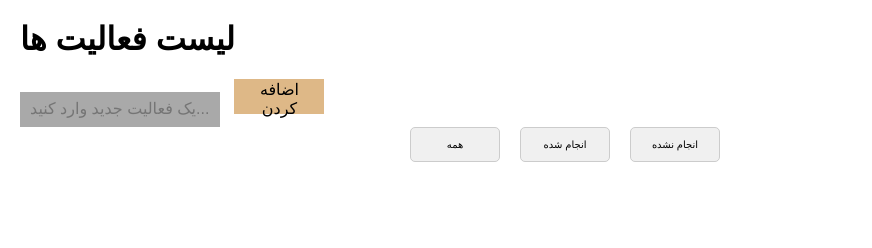
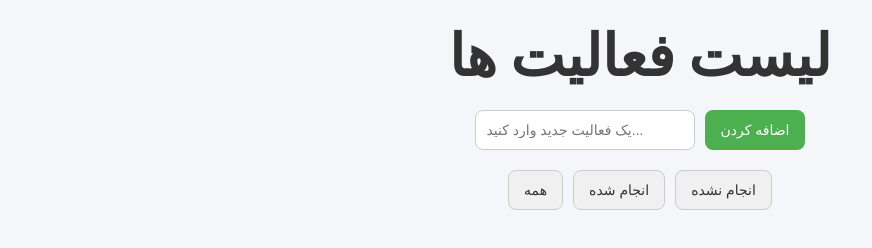
Before and after one commit to setayesh0882/to, a plain HTML site: page index.html in a window 1280 px wide. Shown: the whole page, without its empty margins (0-872 px from the left). Drawn offline with Linux system fonts and the light colour scheme.

Commit message:
edit styles

```diff
--- a/index.html
+++ b/index.html
@@ -8,10 +8,13 @@
 </head>
 
 <body>
+    <div class="header">
     <h1>لیست فعالیت ها</h1>
+    </div>
+    <div class="add-activity">
     <input type="text" id="task-input" placeholder="یک فعالیت جدید وارد کنید...">
     <button id="add-task">اضافه کردن</button>
-
+</div>
 <div id="filters">
     <button id="show-all">همه</button>
     <button id="show-completed">انجام شده</button>
--- a/style.css
+++ b/style.css
@@ -1,100 +1,130 @@
+/* ریست کردن پیش‌فرض‌ها */
+* {
+    margin: 0;
+    padding: 0;
+    box-sizing: border-box;
+}
+
 body {
-    font-family: Arial, sans-serif;
-    margin: 20px;
+    font-family: 'Inter', sans-serif;
+    background-color: #f4f6f9;
+    display: flex;
+    flex-direction: column;
+    align-items: center;
+    min-height: 100vh;
+    padding: 20px;
+}
+
+.header {
+    font-size: 1.8rem;
+    font-weight: bold;
+    margin-bottom: 20px;
+    color: #333;
+}
+
+.add-activity {
+    display: flex;
+    gap: 10px;
+    margin-bottom: 20px;
 }
 
 input[type="text"] {
-    height: 35px;
-    width: 200px;
-    background-color: darkgrey;
-    border: none;
+    height: 40px;
+    width: 220px;
+    background-color: #fff;
+    border: 1px solid #ccc;
+    border-radius: 8px;
     padding: 0 10px;
-    font-size: 16px;
+    font-size: 14px;
 }
 
 button {
-    height: 35px;
-    width: 90px;
-    background-color: burlywood;
+    height: 40px;
+    padding: 0 15px;
+    background-color: #4caf50;
+    color: white;
     border: none;
     cursor: pointer;
-    font-size: 16px;
-    margin-left: 10px;
+    font-size: 14px;
+    border-radius: 8px;
+    transition: 0.3s ease;
+}
+
+button:hover {
+    background-color: #45a049;
+}
+
+#filters {
+    display: flex;
+    justify-content: center;
+    gap: 10px;
+    margin-bottom: 20px;
+}
+
+#filters button {
+    background-color: #f0f0f0;
+    color: #333;
+    border: 1px solid #ccc;
+    border-radius: 8px;
+    padding: 8px 15px;
+    font-size: 14px;
+}
+
+#filters button:hover {
+    background-color: #ddd;
 }
 
 #task-list {
     list-style-type: none;
     padding: 0;
-    margin-top: 20px;
+    margin-top: 10px;
     width: 320px;
 }
 
 #task-list li {
     display: flex;
     align-items: center;
+    justify-content: space-between;
     gap: 10px;
-    padding: 8px;
+    padding: 10px;
     background: #fff;
-    /* border-radius: 4px; */
+    border-radius: 8px;
     margin-bottom: 8px;
+    box-shadow: 0 2px 6px rgba(0, 0, 0, 0.1);
 }
 
-
-.completed span{
+.completed span {
     text-decoration: line-through;
-    color: darkgoldenrod;
+    color: #888;
 }
 
-
 li button {
-    background-color: red;
+    background-color: #ff4d4d;
     color: white;
     border: none;
     padding: 5px 10px;
     cursor: pointer;
-    border-radius: 4px;
+    border-radius: 6px;
+    font-size: 12px;
+    transition: 0.3s ease;
 }
 
- .editbtn{
-    background-color: red;
-    color: white;
-    border: none;
-    padding: 5px 10px;
-    cursor: pointer;
-    border-radius: 4px;
-    width: 70px;
-
+li button:hover {
+    background-color: #e60000;
 }
 
-.savebtn{
-        background-color: red;
-    color: white;
-    border: none;
-    padding: 5px 10px;
-    cursor: pointer;
-    border-radius: 80px;
-
+.editbtn {
+    background-color: #2196f3;
 }
 
-#filters {
-    display: flex;
-    justify-content: center;
-    gap: 10px;
-    /* margin-top: 1rem; */
-    /* margin-bottom: 50rem; */
-    margin-right: 10rem;
+.editbtn:hover {
+    background-color: #1976d2;
 }
 
-#filters button {
-    background-color: #f0f0f0;
-    border: 1px solid #ccc;
-    border-radius: 5px;
-    padding: 8px 15px;
-    cursor: pointer;
-    font-size: 14px;
-    font-size:x-small;
+.savebtn {
+    background-color: #4caf50;
 }
 
-#filters button:hover {
-    background-color: #ddd;
+.savebtn:hover {
+    background-color: #45a049;
 }
```
